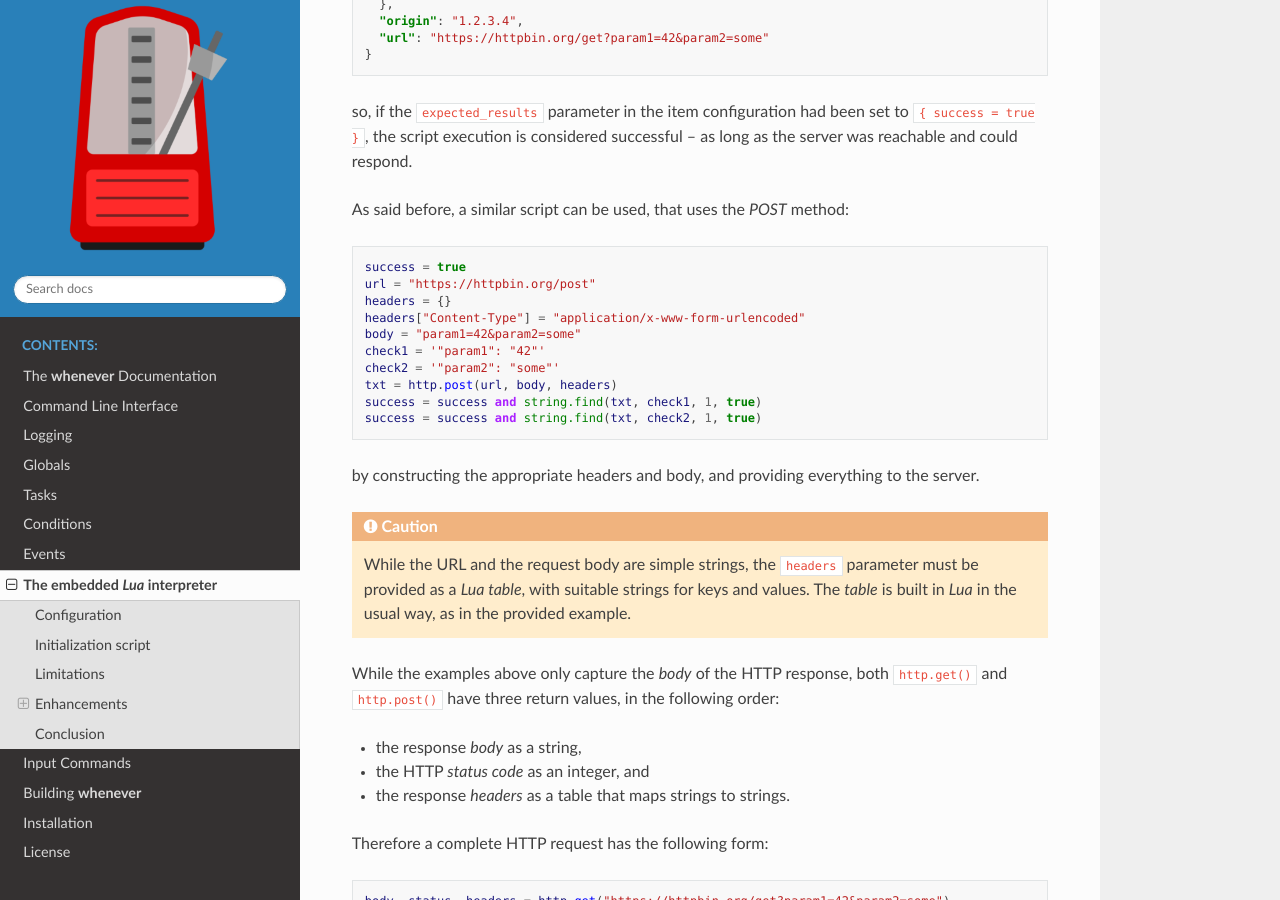
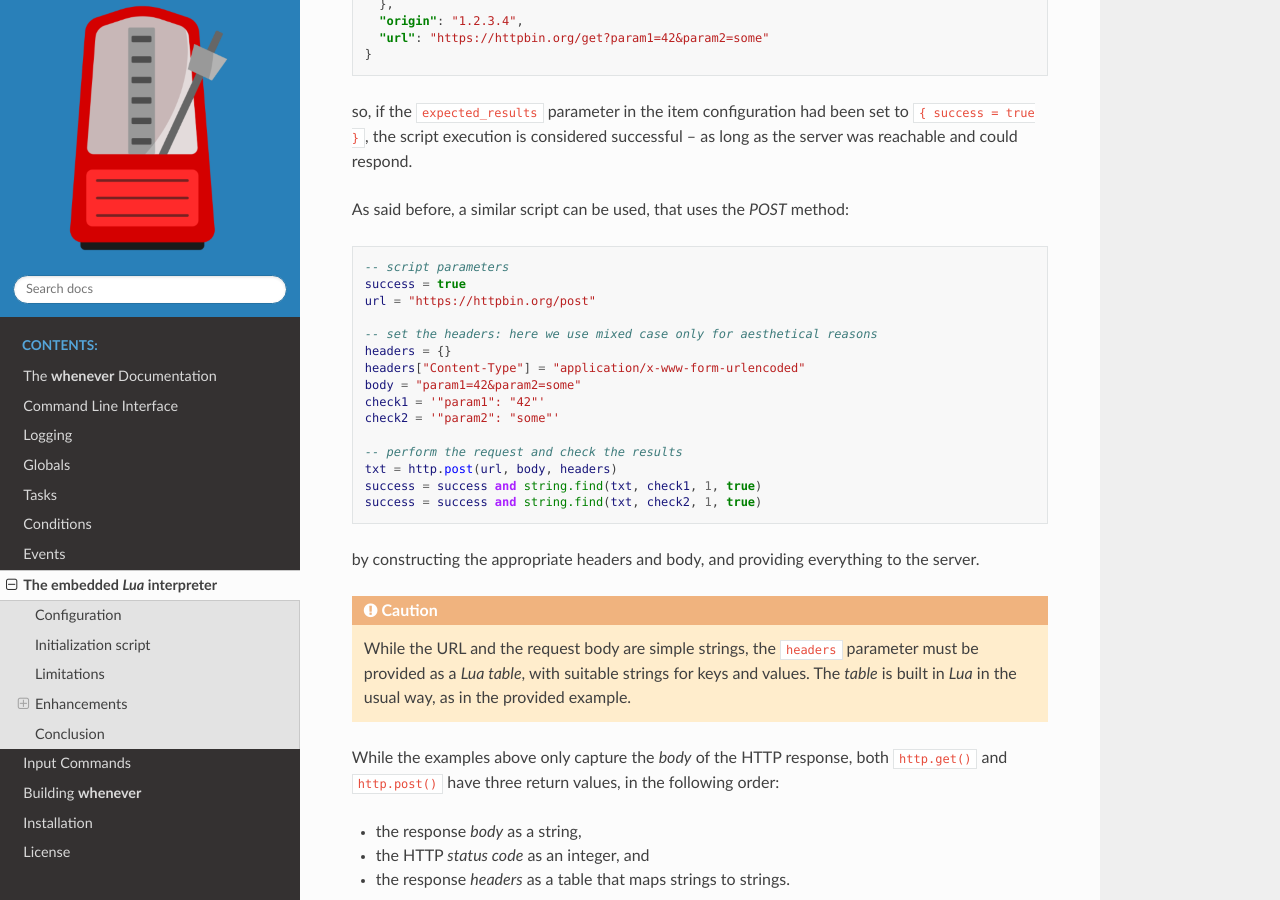
Before and after one commit to almostearthling/whenever, a Sphinx documentation site: the page built from docs/65.lua.rst, in a window 1280 px wide and 900 px high, scrolled down 5190 px. Built offline with Sphinx 7.4.7 and the Read the Docs theme 3.1.0, drawn with Linux system fonts in a browser that asks for light colours.

Commit message:
docs: minor documentation fixes

```diff
--- a/docs/65.lua.rst
+++ b/docs/65.lua.rst
@@ -258,13 +258,18 @@ As said before, a similar script can be used, that uses the *POST* method:
 
 .. code-block:: lua
 
+  -- script parameters
   success = true
   url = "https://httpbin.org/post"
+
+  -- set the headers: here we use mixed case only for aesthetical reasons
   headers = {}
   headers["Content-Type"] = "application/x-www-form-urlencoded"
   body = "param1=42&param2=some"
   check1 = '"param1": "42"'
   check2 = '"param2": "some"'
+
+  -- perform the request and check the results
   txt = http.post(url, body, headers)
   success = success and string.find(txt, check1, 1, true)
   success = success and string.find(txt, check2, 1, true)
```
Also changed, not shown: other parts of docs/65.lua.rst (+0 -3 lines).
